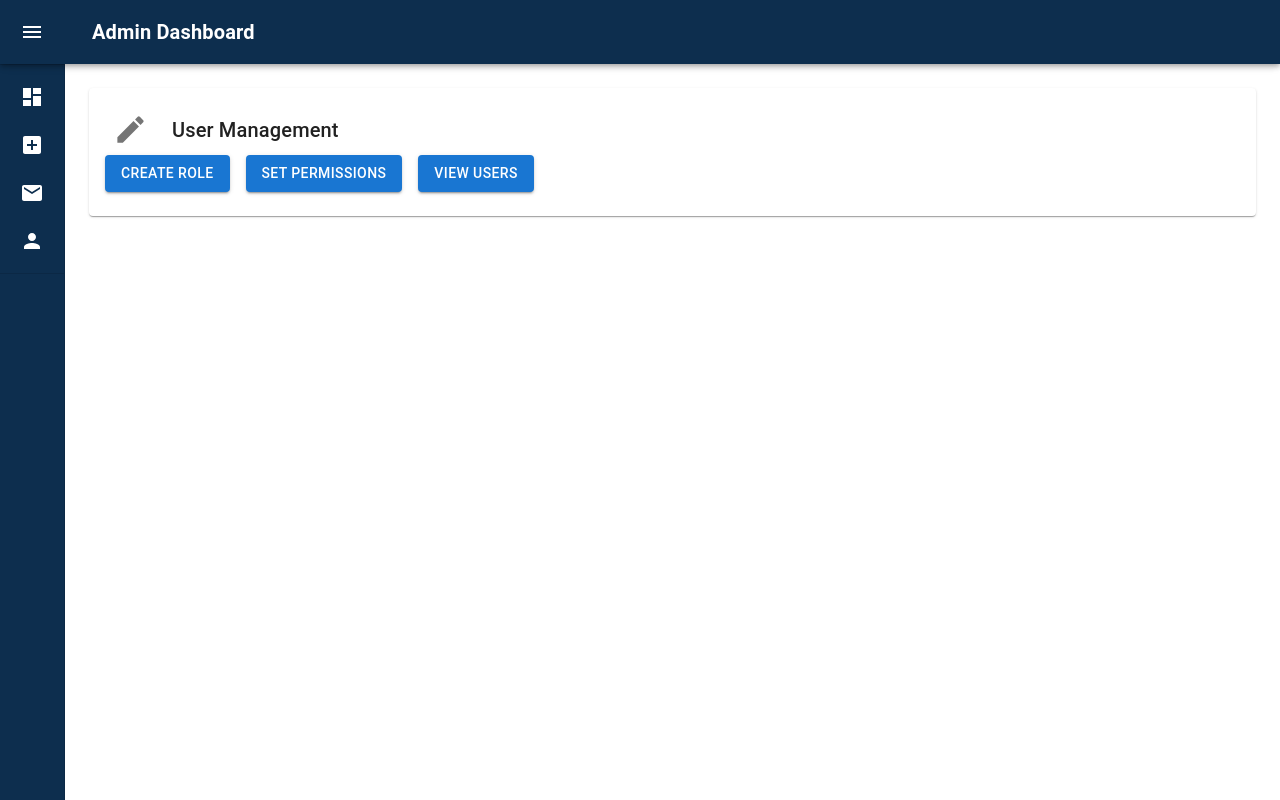
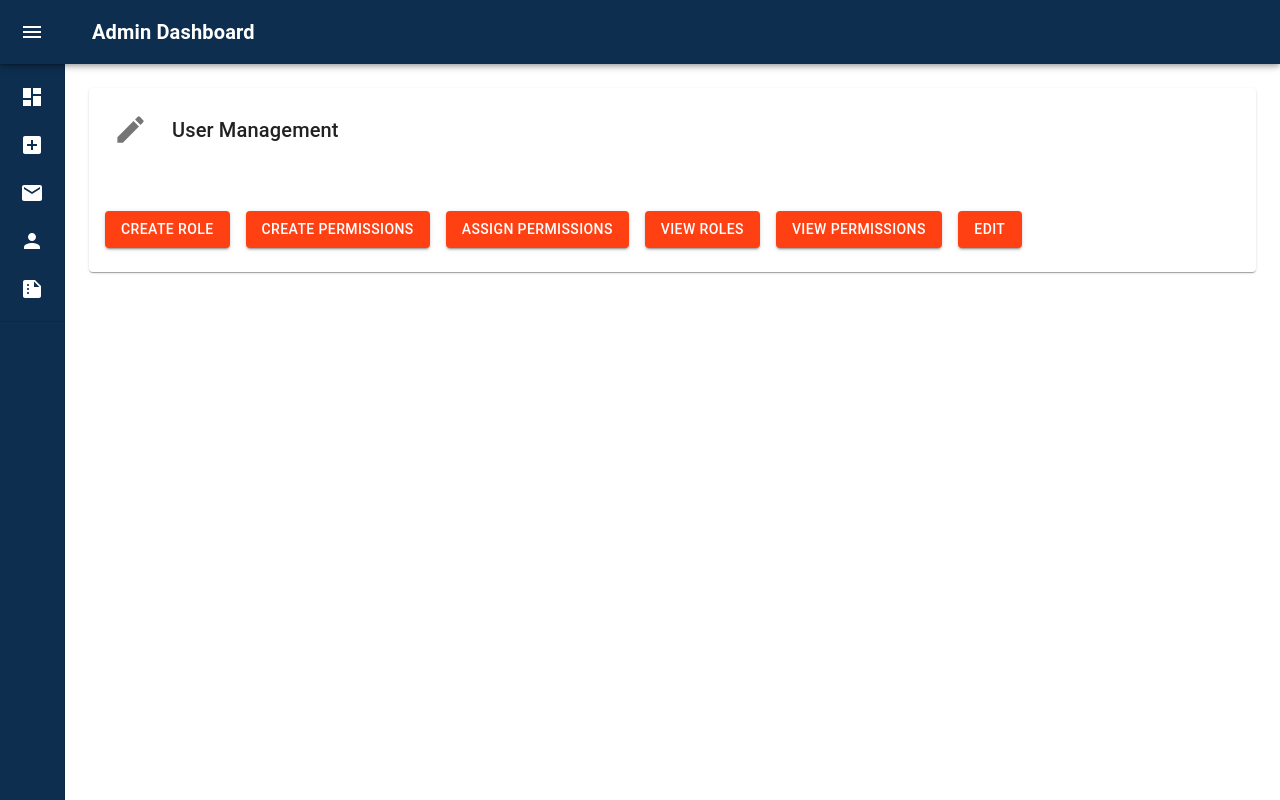
Before and after one commit to Rishabh-Chowdhry/frontend, a React (Create React App) app: page /dashboard in a window 1280 px wide. Both pictures are taken after a click on the button "Users Management". Built offline with nearby package versions, Linux system fonts and the light colour scheme; no server answers.

Commit message:
form builder

```diff
--- a/package.json
+++ b/package.json
@@ -12,13 +12,15 @@
     "@testing-library/react": "^13.0.0",
     "@testing-library/user-event": "^13.2.1",
     "axios": "^1.6.2",
+    "formik": "^2.4.5",
     "react": "^18.2.0",
     "react-dom": "^18.2.0",
     "react-redux": "^8.1.3",
     "react-router-dom": "^6.18.0",
     "react-scripts": "5.0.1",
     "recharts": "^2.9.3",
-    "web-vitals": "^2.1.0"
+    "web-vitals": "^2.1.0",
+    "yup": "^1.3.2"
   },
   "scripts": {
     "start": "react-scripts start",
--- a/src/components/Drawer/Drawer.js
+++ b/src/components/Drawer/Drawer.js
@@ -22,6 +22,8 @@ import { Home, Mailbox, UserManagement } from "../../container";
 import DashboardIcon from "@mui/icons-material/Dashboard";
 import PersonIcon from "@mui/icons-material/Person";
 import AddBoxIcon from "@mui/icons-material/AddBox";
+import SummarizeIcon from "@mui/icons-material/Summarize";
+import { CreateForms } from "../../pages";
 
 const drawerWidth = 240;
 
@@ -144,8 +146,13 @@ export default function MiniDrawer() {
         </DrawerHeader>
         <Divider />
         <List>
-          {["Home", "Forms", "Mailbox", "Users Management"].map(
-            (text, index) => (
+          {[
+            "Home",
+            "Forms",
+            "Mailbox",
+            "Users Management",
+            "Report Builder",
+          ].map((text, index) => (
             <ListItem key={text} disablePadding sx={{ display: "block" }}>
               <ListItemButton
                 onClick={() => setMenuData(text)} //
@@ -168,6 +175,8 @@ export default function MiniDrawer() {
                     <DashboardIcon sx={{ color: "white" }} />
                   ) : text === "Forms" ? (
                     <AddBoxIcon sx={{ color: "white" }} />
+                  ) : text === "Report Builder" ? (
+                    <SummarizeIcon sx={{ color: "white" }} />
                   ) : (
                     text === "Mailbox" && <MailIcon sx={{ color: "white" }} />
                   )}
@@ -175,8 +184,7 @@ export default function MiniDrawer() {
                 <ListItemText primary={text} sx={{ opacity: open ? 1 : 0 }} />
               </ListItemButton>
             </ListItem>
-            )
-          )}
+          ))}
         </List>
         <Divider />
       </Drawer>
@@ -185,6 +193,7 @@ export default function MiniDrawer() {
         {menuData === "Home" && <Home />}
         {menuData === "Mailbox" && <Mailbox />}
         {menuData === "Users Management" && <UserManagement />}
+        {menuData === "Forms" && <CreateForms />}
       </Box>
     </Box>
   );
--- a/src/container/UserManagement/UserManagement.js
+++ b/src/container/UserManagement/UserManagement.js
@@ -1,4 +1,4 @@
-import React from "react";
+import React, { useState } from "react";
 import {
   Button,
   Grid,
@@ -6,26 +6,57 @@ import {
   Card,
   CardContent,
   IconButton,
+  Modal,
+  TextField,
+  RadioGroup,
+  Radio,
+  FormControlLabel,
 } from "@mui/material";
-import {
-  Create as CreateIcon,
-  Settings as SettingsIcon,
-} from "@mui/icons-material";
+import { Create as CreateIcon } from "@mui/icons-material";
 
 const UserManagement = () => {
+  const [isModalOpen, setIsModalOpen] = useState(false);
+  const [PermissionModal, setPermissionModal] = useState(false);
+  const [roleName, setRoleName] = useState("");
+  const [roleValue, setRoleValue] = useState("");
+  const [permissonName, setPermissionName] = useState("");
+  const [description, setDescriotion] = useState("");
+  const [Category, setCategory] = useState("");
+  const [value, setValue] = React.useState("");
+  const handleCreatePermission = () => {
+    // Logic for creating a role
+    // This function will be implemented based on your specific requirements
+
+    // Close the modal after role creation
+    setPermissionModal(false);
+  };
   const handleCreateRole = () => {
     // Logic for creating a role
     // This function will be implemented based on your specific requirements
+    console.log("Role created:", roleName, roleValue);
+
+    // Close the modal after role creation
+    setIsModalOpen(false);
   };
 
-  const handleSetPermissions = () => {
-    // Logic for setting permissions
-    // This function will be implemented based on your specific requirements
+  const handleOpenModal = () => {
+    setIsModalOpen(true);
   };
-  const handleViewCreatedUser = () => {
-    // Logic for view created roles and permissions
-    // This function will be implemented based on your specific requirements
+
+  const handleCloseModal = () => {
+    setIsModalOpen(false);
   };
+  const handlePermissonModal = () => {
+    setPermissionModal(true);
+  };
+
+  const handlePermissionCloseModal = () => {
+    setPermissionModal(false);
+  };
+  const handleRadioChange = (event) => {
+    setValue(event.target.value);
+  };
+
   return (
     <>
       <Card>
@@ -41,25 +72,190 @@ const UserManagement = () => {
             </Grid>
           </Grid>
 
-          <Grid container spacing={2} alignItems="center">
+          <Grid container spacing={2} alignItems="center" sx={{ mt: 5 }}>
             <Grid item>
-              <Button variant="contained" onClick={handleCreateRole}>
+              <Button
+                variant="contained"
+                onClick={handleOpenModal}
+                sx={{
+                  backgroundColor: "#ff4013",
+                  "&:hover": {
+                    backgroundColor: "#0d2e4e",
+                    color: "#fff",
+                  },
+                }}
+              >
                 Create Role
               </Button>
             </Grid>
             <Grid item>
-              <Button variant="contained" onClick={handleSetPermissions}>
-                Set Permissions
+              <Button
+                variant="contained"
+                onClick={handlePermissonModal}
+                sx={{
+                  backgroundColor: "#ff4013",
+                  "&:hover": {
+                    backgroundColor: "#0d2e4e",
+                    color: "#fff",
+                  },
+                }}
+              >
+                Create Permissions
               </Button>
             </Grid>
             <Grid item>
-              <Button variant="contained" onClick={handleViewCreatedUser}>
-                View Users
+              <Button
+                variant="contained"
+                onClick={handleCreateRole}
+                sx={{
+                  backgroundColor: "#ff4013",
+                  "&:hover": {
+                    backgroundColor: "#0d2e4e",
+                    color: "#fff",
+                  },
+                }}
+              >
+                Assign Permissions
               </Button>
             </Grid>
+            <Grid item>
+              <Button
+                variant="contained"
+                onClick={handleCreateRole}
+                sx={{
+                  backgroundColor: "#ff4013",
+                  "&:hover": {
+                    backgroundColor: "#0d2e4e",
+                    color: "#fff",
+                  },
+                }}
+              >
+                View Roles
+              </Button>
+            </Grid>
+            <Grid item>
+              <Button
+                variant="contained"
+                onClick={handleCreateRole}
+                sx={{
+                  backgroundColor: "#ff4013",
+                  "&:hover": {
+                    backgroundColor: "#0d2e4e",
+                    color: "#fff",
+                  },
+                }}
+              >
+                View Permissions
+              </Button>
+            </Grid>
+            <Grid item>
+              <Button
+                variant="contained"
+                onClick={handleCreateRole}
+                sx={{
+                  backgroundColor: "#ff4013",
+                  "&:hover": {
+                    backgroundColor: "#0d2e4e",
+                    color: "#fff",
+                  },
+                }}
+              >
+                Edit
+              </Button>
+            </Grid>
+            {/* Other buttons */}
           </Grid>
         </CardContent>
       </Card>
+
+      {/* Role Creation Modal */}
+      <Modal open={isModalOpen} onClose={handleCloseModal}>
+        <div
+          style={{
+            position: "absolute",
+            top: "50%",
+            left: "50%",
+            transform: "translate(-50%, -50%)",
+            backgroundColor: "white",
+            padding: "20px",
+          }}
+        >
+          <Typography variant="h6" gutterBottom>
+            Create Role
+          </Typography>
+          <TextField
+            label="Role Name"
+            value={roleName}
+            onChange={(e) => setRoleName(e.target.value)}
+            fullWidth
+            margin="normal"
+          />
+          <TextField
+            label="Role Value (ID)"
+            value={roleValue}
+            onChange={(e) => setRoleValue(e.target.value)}
+            fullWidth
+            margin="normal"
+          />
+          <Button variant="contained" onClick={handleCreateRole}>
+            Create
+          </Button>
+        </div>
+      </Modal>
+
+      {/* Permissions Creation Modal */}
+      <Modal open={PermissionModal} onClose={handlePermissionCloseModal}>
+        <div
+          style={{
+            position: "absolute",
+            top: "50%",
+            left: "50%",
+            transform: "translate(-50%, -50%)",
+            backgroundColor: "white",
+            padding: "20px",
+          }}
+        >
+          <Typography variant="h6" gutterBottom>
+            Create Permissions
+          </Typography>
+          <TextField
+            label="Name"
+            value={permissonName}
+            onChange={(e) => setRoleName(e.target.value)}
+            fullWidth
+            margin="normal"
+          />
+          <TextField
+            label="Description"
+            value={description}
+            onChange={(e) => setRoleValue(e.target.value)}
+            fullWidth
+            margin="normal"
+          />
+          <TextField
+            label="Category"
+            value={Category}
+            onChange={(e) => setRoleValue(e.target.value)}
+            fullWidth
+            margin="normal"
+          />
+          <Typography variant="h6" gutterBottom>
+            Is Active
+          </Typography>
+          <RadioGroup
+            aria-labelledby="demo-error-radios"
+            name="quiz"
+            value={value}
+            onChange={handleRadioChange}
+          >
+            <FormControlLabel value="best" control={<Radio />} label="True" />
+            <FormControlLabel value="worst" control={<Radio />} label="False" />
+          </RadioGroup>
+          <Button variant="contained" onClick={handleCreateRole}>
+            Create
+          </Button>
+        </div>
+      </Modal>
     </>
   );
 };
--- a/src/pages/index.js
+++ b/src/pages/index.js
@@ -1,2 +1,3 @@
 export { default as Main } from "./main/main";
 export { default as Login } from "./login/login";
+export { default as CreateForms } from "./formbuilder/createForm";
```
Also changed, not shown: src/components/createRoleModal/createRoleModal.js (added), 1 other file (tests, documents, lock files or other folders). Lines whose indentation alone changed are shown as unchanged.
